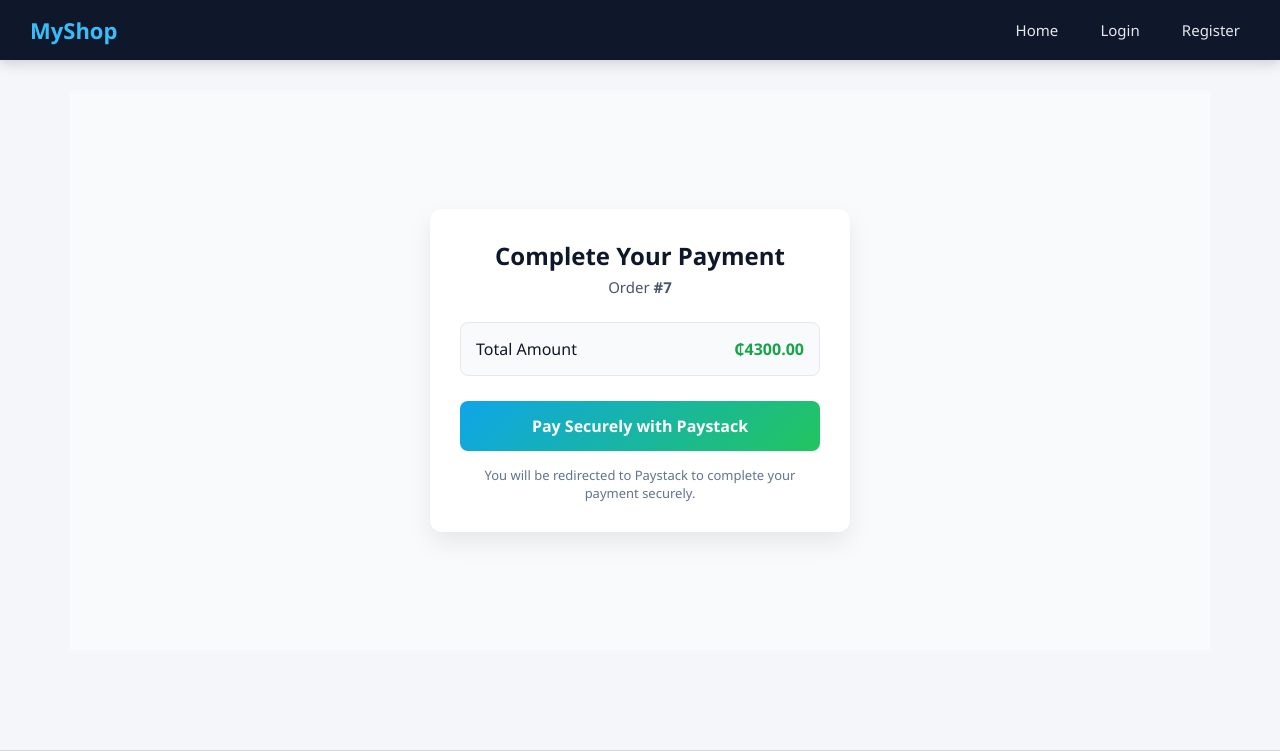
After one commit to mohammedshamsudeen310-art/ECOMMERCE, a Django app: page /payments/paystack/7/ in a window 1280 px wide. The commit adds this page. Shown: the top 751 px of the page. Run offline with Django 5.2, Linux system fonts and the light colour scheme; data comes from the database, SQL or seed files in the repository; both versions use the stored data as it was after the commit.

Commit message:
add all latest project updates

```diff
--- a/ecommerce/settings.py
+++ b/ecommerce/settings.py
@@ -133,6 +133,6 @@ STATIC_URL = 'static/'
 
 DEFAULT_AUTO_FIELD = 'django.db.models.BigAutoField'
 
-PAYSTACK_SECRET_KEY = "sk_test_xxxxxxxxxxxxx"
-PAYSTACK_PUBLIC_KEY = "pk_test_xxxxxxxxxxxxx"
+PAYSTACK_SECRET_KEY = "sk_test_c3d995d2ab8864741e43b8fa652792eef55477aa"
+PAYSTACK_PUBLIC_KEY = "pk_test_88e8cfcfab1882455cd240374a19150557542a9f"
 PAYSTACK_WEBHOOK_SECRET = "whsec_xxxxxxxxx"
--- a/payments/urls.py
+++ b/payments/urls.py
@@ -4,8 +4,9 @@ from . import views
 app_name = 'payments'
 
 urlpatterns = [
-    path('choose/<int:order_id>/', views.choose_payment_method, name='choose_method'),
-    path('pay/<int:order_id>/', views.paystack_payment, name='paystack_payment'),
+    path("paystack/<int:order_id>/", views.paystack_page, name="paystack_page"),
+    path("paystack/<int:order_id>/init/", views.paystack_payment, name="paystack_payment"),
+    path("verify/", views.paystack_verify, name="paystack_verify"),
 
     path('success/<int:order_id>/', views.payment_success, name='payment_success'),
     path('failed/', views.payment_failed, name='payment_failed'),
--- a/payments/views.py
+++ b/payments/views.py
@@ -8,6 +8,8 @@ from django.conf import settings
 from django.shortcuts import render, redirect, get_object_or_404
 from django.http import HttpResponse
 from django.views.decorators.csrf import csrf_exempt
+from django.urls import reverse
+from django.contrib import messages
 
 from orders.models import Order
 from .models import Payment
@@ -35,24 +37,38 @@ def choose_payment_method(request, order_id):
 
     return render(request, 'payments/choose_method.html', {'order': order})
 
-
-from django.shortcuts import get_object_or_404, redirect
-from django.conf import settings
-from .models import Payment
-from orders.models import Order
-import requests
+# Display Paystack payment page
+def paystack_page(request, order_id):
+    order = get_object_or_404(Order, id=order_id)
+    return render(request, "payments/paystack_page.html", {"order": order})
 
 
+def generate_reference():
+    return f"PAY-{uuid.uuid4().hex[:12].upper()}"
+
+
+
+# Initiate Paystack payment
 def paystack_payment(request, order_id):
+    if request.method != "POST":
+        return redirect("orders:order_success", order_id=order_id)
+
     order = get_object_or_404(Order, id=order_id)
 
-    payment, created = Payment.objects.get_or_create(
+    payment = Payment.objects.filter(
         order=order,
-        defaults={
-            "amount": order.total_price,
-            "status": "pending",
-        }
-    )
+        payment_method="paystack",
+        status__in=["processing", "pending"]
+    ).first()
+
+    if not payment:
+        payment = Payment.objects.create(
+            order=order,
+            amount=order.total_price,
+            payment_method="paystack",
+            status="processing",
+            reference=generate_reference(),  # ✅ IMPORTANT
+        )
 
     headers = {
         "Authorization": f"Bearer {settings.PAYSTACK_SECRET_KEY}",
@@ -60,9 +76,12 @@ def paystack_payment(request, order_id):
     }
 
     data = {
-        "email": order.email,              # ✅ use Order email
+        "email": order.email,
         "amount": int(payment.amount * 100),
-        "callback_url": request.build_absolute_uri("/payments/verify/"),
+        "reference": payment.reference,  # ✅ Paystack reference
+        "callback_url": request.build_absolute_uri(
+            reverse("payments:paystack_verify")
+        ),
         "metadata": {
             "order_id": order.id,
             "payment_id": payment.id,
@@ -73,14 +92,53 @@ def paystack_payment(request, order_id):
         "https://api.paystack.co/transaction/initialize",
         json=data,
         headers=headers,
+        timeout=30,
     )
 
     result = response.json()
 
-    if result.get("status"):
+    if result.get("status") is True:
         return redirect(result["data"]["authorization_url"])
 
+    payment.status = "failed"
+    payment.save()
+
+    messages.error(request, "Payment initialization failed.")
     return redirect("orders:order_success", order_id=order.id)
+
+# Verify Paystack payment
+
+def paystack_verify(request):
+    reference = request.GET.get("reference")
+    payment = get_object_or_404(Payment, reference=reference)
+    if not reference:
+        return redirect("products:product_list")
+
+    headers = {
+        "Authorization": f"Bearer {settings.PAYSTACK_SECRET_KEY}",
+    }
+
+    response = requests.get(
+        f"https://api.paystack.co/transaction/verify/{reference}",
+        headers=headers,
+    )
+
+    result = response.json()
+
+    if result.get("status") and result["data"]["status"] == "success":
+        metadata = result["data"]["metadata"]
+        payment = Payment.objects.get(id=metadata["payment_id"])
+        payment.status = "completed"
+        payment.save()
+
+        order = payment.order
+        order.status = "paid"
+        order.save()
+
+        return redirect("orders:order_success", order_id=order.id)
+
+    return redirect("orders:order_success", order_id=metadata["order_id"])
+
 
 
 def payment_success(request, order_id):
--- a/templates/cart/cart_detail.html
+++ b/templates/cart/cart_detail.html
@@ -91,7 +91,7 @@
           <td class="text-right">GH₵ {{ item.get_total_price }}</td>
           <td class="text-center">
               {% if item.product %}
-                <a href="{% url 'cart:remove_from_cart' item.product.id %}">
+                <a class="btn-remove" href="{% url 'cart:remove_from_cart' item.product.id %}">
                   Remove
                 </a>
               {% endif %}
--- a/templates/orders/checkout.html
+++ b/templates/orders/checkout.html
@@ -23,7 +23,7 @@
                 </ul>
 
                 <p class="cart-total">
-                    <strong>Total:</strong> ${{ cart_total }}
+                    <strong>Total:</strong> ${{ item.cart_total }}
                 </p>
             {% else %}
                 <p>Your cart is empty.</p>
--- a/templates/orders/order_success.html
+++ b/templates/orders/order_success.html
@@ -30,7 +30,7 @@
         <a href="{% url 'products:product_list' %}" class="btn">Continue Shopping</a>
 
         {% if order.status == 'pending' %}
-            <a href="{% url 'payments:paystack_payment' order.id %}" class="btn payment-btn">
+            <a href="{% url 'payments:paystack_page' order.id %}" class="btn payment-btn">
                 Proceed to Payment
             </a>
         {% endif %}
--- /dev/null
+++ b/templates/payments/paystack_page.html
@@ -0,0 +1,118 @@
+{% extends "base.html" %}
+{% block title %}Pay for Order #{{ order.id }}{% endblock %}
+
+{% block content %}
+
+<div class="payment-wrapper">
+    <div class="payment-card">
+
+        <h2 class="payment-title">Complete Your Payment</h2>
+        <p class="payment-subtitle">
+            Order <strong>#{{ order.id }}</strong>
+        </p>
+
+        <div class="payment-summary">
+            <div class="summary-row">
+                <span>Total Amount</span>
+                <span class="amount">₵{{ order.total_price }}</span>
+            </div>
+        </div>
+
+        <form method="POST" action="{% url 'payments:paystack_payment' order.id %}">
+            {% csrf_token %}
+            <button type="submit" class="paystack-btn">
+                Pay Securely with Paystack
+            </button>
+        </form>
+
+        <p class="payment-note">
+            You will be redirected to Paystack to complete your payment securely.
+        </p>
+
+    </div>
+</div>
+
+<style>
+/* ===== Payment Page Wrapper ===== */
+.payment-wrapper {
+    min-height: 70vh;
+    display: flex;
+    justify-content: center;
+    align-items: center;
+    padding: 40px 15px;
+    background: #f8fafc;
+}
+
+/* ===== Card ===== */
+.payment-card {
+    width: 100%;
+    max-width: 420px;
+    background: #ffffff;
+    padding: 30px;
+    border-radius: 12px;
+    box-shadow: 0 10px 25px rgba(0, 0, 0, 0.08);
+    text-align: center;
+}
+
+/* ===== Titles ===== */
+.payment-title {
+    font-size: 24px;
+    margin-bottom: 5px;
+    color: #0f172a;
+}
+
+.payment-subtitle {
+    font-size: 15px;
+    color: #475569;
+    margin-bottom: 25px;
+}
+
+/* ===== Summary ===== */
+.payment-summary {
+    border: 1px solid #e5e7eb;
+    border-radius: 8px;
+    padding: 15px;
+    margin-bottom: 25px;
+    background: #f9fafb;
+}
+
+.summary-row {
+    display: flex;
+    justify-content: space-between;
+    font-size: 16px;
+    color: #111827;
+}
+
+.amount {
+    font-weight: bold;
+    color: #16a34a;
+}
+
+/* ===== Paystack Button ===== */
+.paystack-btn {
+    width: 100%;
+    padding: 14px;
+    background: linear-gradient(135deg, #0ea5e9, #22c55e);
+    border: none;
+    border-radius: 8px;
+    color: #ffffff;
+    font-size: 16px;
+    font-weight: 600;
+    cursor: pointer;
+    transition: transform 0.2s ease, box-shadow 0.2s ease;
+}
+
+.paystack-btn:hover {
+    transform: translateY(-1px);
+    box-shadow: 0 8px 20px rgba(14, 165, 233, 0.35);
+}
+
+/* ===== Note ===== */
+.payment-note {
+    margin-top: 15px;
+    font-size: 13px;
+    color: #64748b;
+}
+</style>
+
+{% endblock %}
```
Also changed, not shown: templates/payments/choose_method.html (+85 -8 lines), templates/payments/payment.html (+55 -24 lines), db.sqlite3.
